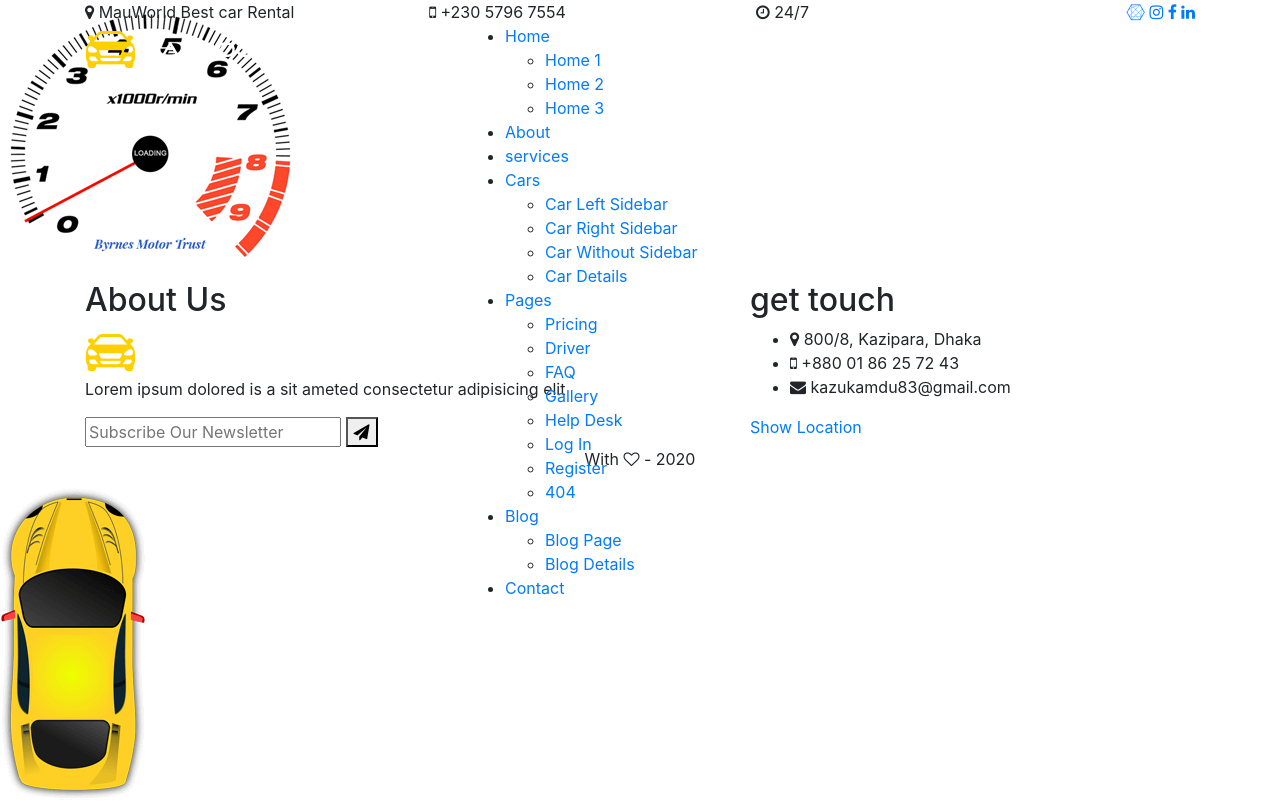
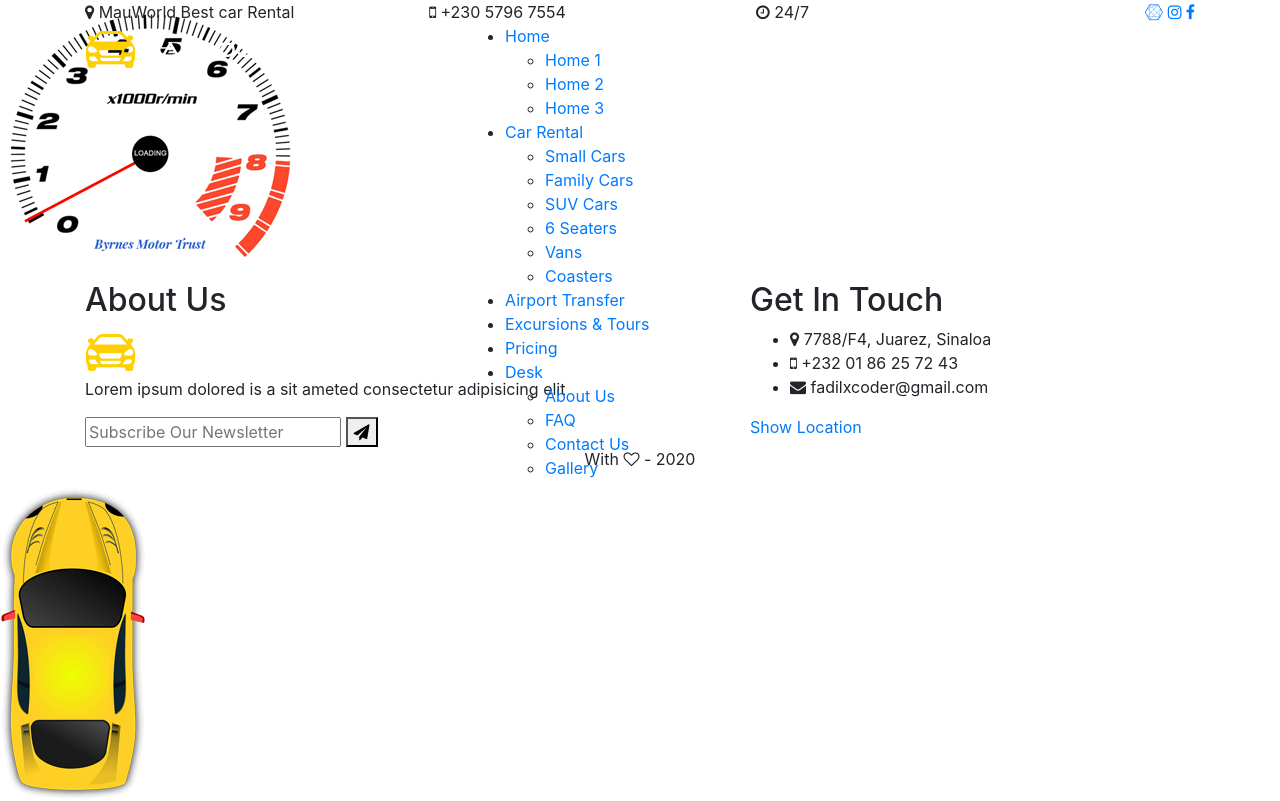
Before and after one commit to fadilxcoder/symfony-mini-proj, a Symfony app: template templates/base.html.twig in a window 1280 px wide. Run offline with Twig, Linux system fonts and the light colour scheme; the template is opened without the code that fills it, so the values that code supplies are empty; style sheets or scripts are compiled from the project's sources; some libraries are stand-ins or nearby versions.

Commit message:
Menu Setup

```diff
--- a/templates/base.html.twig
+++ b/templates/base.html.twig
@@ -26,11 +26,7 @@
     <body class="loader-active">
         {% include 'includes/preloader.html.twig' %}
         {% include'includes/header.html.twig' %}
-
-        {% block body %}
-
-        {% endblock %}
-
+        {% block body %}{% endblock %}
         {% include 'includes/footer.html.twig' %}
         {% include 'includes/scroller.html.twig' %}
 
--- a/templates/includes/footer.html.twig
+++ b/templates/includes/footer.html.twig
@@ -13,7 +13,7 @@
                             <p>Lorem ipsum dolored is a sit ameted consectetur adipisicing elit</p>
 
                             <div class="newsletter-area">
-                                <form action="index.html">
+                                <form action="">
                                     <input type="email" placeholder="Subscribe Our Newsletter">
                                     <button type="submit" class="newsletter-btn"><i class="fa fa-send"></i></button>
                                 </form>
@@ -28,14 +28,14 @@
                 <!-- Single Footer Widget Start -->
                 <div class="col-lg-5 col-md-6">
                     <div class="single-footer-widget">
-                        <h2>get touch</h2>
+                        <h2>Get In Touch</h2>
                         <div class="widget-body">
                             <ul class="get-touch">
-                                <li><i class="fa fa-map-marker"></i> 800/8, Kazipara, Dhaka</li>
-                                <li><i class="fa fa-mobile"></i> +880 01 86 25 72 43</li>
-                                <li><i class="fa fa-envelope"></i> kazukamdu83@gmail.com</li>
+                                <li><i class="fa fa-map-marker"></i> 7788/F4, Juarez, Sinaloa</li>
+                                <li><i class="fa fa-mobile"></i> +232 01 86 25 72 43</li>
+                                <li><i class="fa fa-envelope"></i> fadilxcoder@gmail.com</li>
                             </ul>
-                            <a href="https://goo.gl/maps/b5mt45MCaPB2" class="map-show" target="_blank">Show Location</a>
+                            <a href="https://g.page/fadilxcoder?share" class="map-show" target="_blank">Show Location</a>
                         </div>
                     </div>
                 </div>
--- a/templates/includes/header-bottom.html.twig
+++ b/templates/includes/header-bottom.html.twig
@@ -21,35 +21,28 @@
                                 <li><a href="">Home 3</a></li>
                             </ul>
                         </li>
-                        <li><a href="">About</a></li>
-                        <li><a href="">services</a></li>
-                        <li><a href="#">Cars</a>
+                        <li><a href="">Car Rental</a>
                             <ul>
-                                <li><a href="">Car Left Sidebar</a></li>
-                                <li><a href="">Car Right Sidebar</a></li>
-                                <li><a href="">Car Without Sidebar</a></li>
-                                <li><a href="">Car Details</a></li>
+                                <li><a href="">Small Cars</a></li>
+                                <li><a href="">Family Cars</a></li>
+                                <li><a href="">SUV Cars</a></li>
+                                <li><a href="">6 Seaters</a></li>
+                                <li><a href="">Vans</a></li>
+                                <li><a href="">Coasters</a></li>
                             </ul>
                         </li>
-                        <li><a href="">Pages</a>
+                        <li><a href="">Airport Transfer</a></li>
+                        <li><a href="#">Excursions &amp; Tours</a>
+                        <li><a href="#">Pricing</a>
+                        </li>
+                        <li><a href="">Desk</a>
                             <ul>
-                                <li><a href="">Pricing</a></li>
-                                <li><a href="">Driver</a></li>
+                                <li><a href="">About Us</a></li>
                                 <li><a href="">FAQ</a></li>
+                                <li><a href="">Contact Us</a></li>
                                 <li><a href="">Gallery</a></li>
-                                <li><a href="">Help Desk</a></li>
-                                <li><a href="">Log In</a></li>
-                                <li><a href="">Register</a></li>
-                                <li><a href="">404</a></li>
                             </ul>
                         </li>
-                        <li><a href="#">Blog</a>
-                            <ul>
-                                <li><a href="">Blog Page</a></li>
-                                <li><a href="">Blog Details</a></li>
-                            </ul>
-                        </li>
-                        <li><a href="">Contact</a></li>
                     </ul>
                 </nav>
             </div>
--- a/templates/includes/header-top.html.twig
+++ b/templates/includes/header-top.html.twig
@@ -23,10 +23,9 @@
             <!--== Social Icons Start ==-->
             <div class="col-lg-3 text-right">
                 <div class="header-social-icons">
-                    <a href="#" target="_blank"><i class="fa fa-connectdevelop"></i></a>
-                    <a href="#" target="_blank"><i class="fa fa-instagram"></i></a>
-                    <a href="#" target="_blank"><i class="fa fa-facebook"></i></a>
-                    <a href="#" target="_blank"><i class="fa fa-linkedin"></i></a>
+                    <a href="#" target="_blank"><i class="fa fa-connectdevelop" title="My Account"></i></a>
+                    <a href="#" target="_blank"><i class="fa fa-instagram" title="Instagram"></i></a>
+                    <a href="#" target="_blank"><i class="fa fa-facebook" title="Facebook"></i></a>
                 </div>
             </div>
             <!--== Social Icons End ==-->
```
